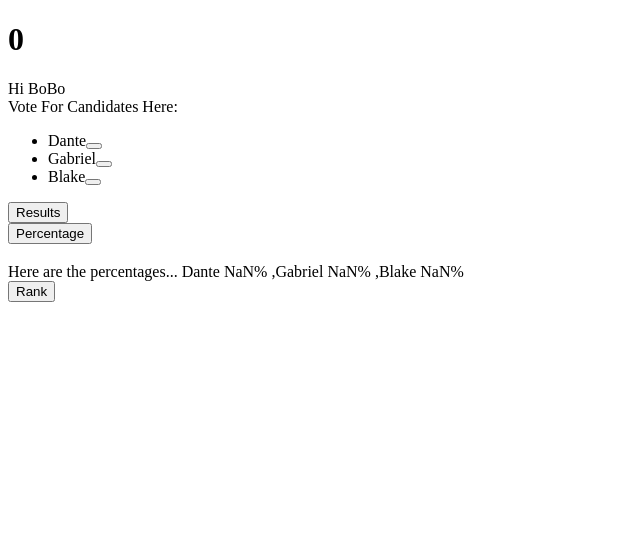
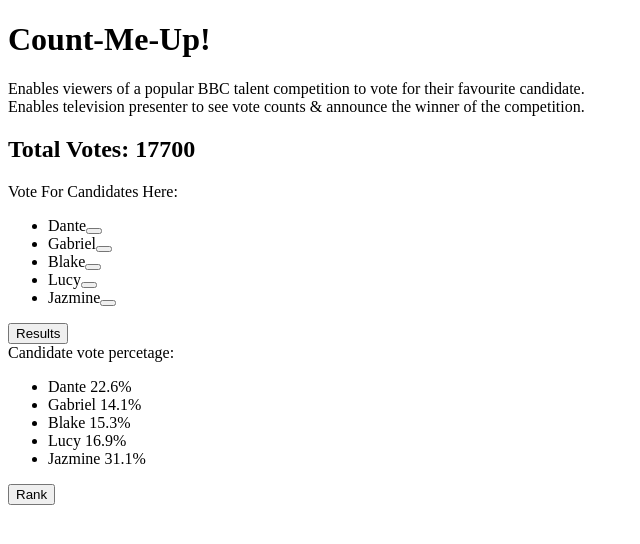
Before and after one commit to trose16/bbc-count-me-up, a plain HTML site: page index.html in a window 1280 px wide. Both pictures are taken after a click on the button "Percentage". Shown: the whole page, without its empty margins (0-640 px from the left). Drawn offline with Linux system fonts and the light colour scheme.

Commit message:
Adds page title populates with some starting votes

```diff
--- a/index.html
+++ b/index.html
@@ -1,4 +1,4 @@
-
+<!-- index.html top layer works with interface.js to populate page content using jQuery -->
 
 <!DOCTYPE html>
 
@@ -10,12 +10,14 @@
     <script src="./src/countMeUp.js"></script>
     <script src="./src/user.js"></script>
     <script src="./src/candidate.js"></script>
+
+    <title>Count-Me-Up</title>
 </head>
 
   <body>
-    <div id="header">
-      <h1 id="total-votes">H1</h1>
-    </div>
+     <h1 id="app">Count-Me-Up!</h1>
+     <p id="description">Enables viewers of a popular BBC talent competition to vote for their favourite candidate. </br> Enables television presenter to see vote counts & announce the winner of the competition.</p>
+     <h2 id="total-votes">H1</h2>
 
      <div id="candidates">
      </div>
--- a/index.js
+++ b/index.js
@@ -1,11 +1,21 @@
 // Sets up some objects for use in testing interface. Can test how jquery.js code dynamically handles presenting these if you chnage it here.
 
 countMeUp = new CountMeUp();
-user = new User('BoBo');
-candidate = new Candidate('Dante');
+user = new User('Roscoe');
+candidate1 = new Candidate('Dante');
 candidate2 = new Candidate('Gabriel');
 candidate3 = new Candidate('Blake');
-countMeUp.trackCandidate(candidate);
+candidate4 = new Candidate('Lucy');
+candidate5 = new Candidate('Jazmine');
+candidate1.votes = 4000;
+candidate2.votes = 2500;
+candidate3.votes = 2700;
+candidate4.votes = 3000;
+candidate5.votes= 5500;
+countMeUp.totalVotes = 17700;
+countMeUp.trackCandidate(candidate1);
 countMeUp.trackCandidate(candidate2);
 countMeUp.trackCandidate(candidate3);
+countMeUp.trackCandidate(candidate4);
+countMeUp.trackCandidate(candidate5);
 countMeUp.trackUser(user);
--- a/src/interface.js
+++ b/src/interface.js
@@ -1,11 +1,13 @@
-// maybe switch to constructor/prototype so I can have a view object loaded in my index.js
+// interface.js is the middle view layer accessing data from backend models to dynamically render frontend index.html page content using jQuery
 
 $(document).ready(function() {
 
-  showVotes();
+// calling the functions I need upon page load
+  welcomeUser();
+  showTotalVotes();
   showCandidate();
-  showVoteButton();
-  welcomeUser();
+  showCandidateVoteButton();
+
 
   $('#get-percentage').click(function() {
       showPercentage();
@@ -20,33 +22,14 @@ $(document).ready(function() {
   });
 
   function showPercentage() {
-      var percent = $("<h3>");
-      $('#percentage').append(percent);
-      $('#percentage').append("Here are the percentages... " + countMeUp.calcPercentage()
-      );
-    };
-
-  // function showRank() {
-  //     var rank = $("<h3>");
-  //     $('#rank').append(rank);
-  //     $('#rank').append("Here is the candidates rank:  <br>" + rankCandidateList()
-  //     );
-  // };
+      $("#percentage").html(percentageToHTML());
+      $("#percentage").prepend("Candidate vote percetage: "); // make sure this works!
+  };
 
   function showRank() {
       $("#rank").html(rankToHTML());
       $("#rank").prepend("Candidate rank: ");
   };
-
-  function rankCandidateList() {
-    countMeUp.rankCandidates()
-    var sorted = [];
-    var array = countMeUp.candidates;
-    for (var i = 0; i < array.length; i++) {
-    sorted.push(array[i].name + ": " + array[i].votes + "</br>");
-   }
-    return sorted;
-  }; // update to output unordered list
 
   function showResults() {
       var winner = $("<h3>");
@@ -58,7 +41,7 @@ $(document).ready(function() {
   function welcomeUser() {
     greet = $("<h3>");
     $("#header").append(greet);
-    $("#header").append("Hi " + user.name); // this refers to the user I instantiate in index.js
+    $("#header").append("Hi " + user.name);
   }
 
   function showCandidate() {
@@ -66,14 +49,17 @@ $(document).ready(function() {
       $("#candidates").prepend("Vote For Candidates Here:");
   };
 
-  function showVoteButton() {
+  function showCandidateVoteButton() {
     var voteBtn = $("<button>");
     $("#candidates li").append(voteBtn);
   }; // target each button to add votes to candidate
 
-  function showVotes() {
-    $('#total-votes').text(countMeUp.totalVotes);
+  function showTotalVotes() {
+    $('#total-votes').html("Total Votes: " + countMeUp.totalVotes);
   }
+
+
+// ↓ These methods convert my objects to html for view
 
   function convertToHTML() {
     var array = countMeUp.candidates;
@@ -94,18 +80,39 @@ $(document).ready(function() {
     return html + "</ul>"
   };
 
+  function percentageToHTML() {
+    var array = countMeUp.calcPercentage();
+    var html = "<ul>";
+    for ( var i = 0; i < array.length; i++ ) {
+      html += `<li>${ array[i] }</li>`;
+    }
+    return html + "</ul>"
+  };
+
 
   // Working on this functionality for voting buttons
 
+
+
+// This seems like it should be working since it does if it's done bit by bit in console. However as one function it doesn't do something right: "Uncaught TypeError: Cannot read property 'receiveVote' of undefined at User.castVote (user.js:13)"
     $('#candidates button').click(function() {
         var nameKey = (this).previousSibling;
+        return nameKey;
         console.log(nameKey);
-        var candidateObject = findCandidateObject(nameKey, countMeUp.candidates)
+        var candidateObject = findCandidateObject(nameKey, countMeUp.candidates);
+        return candidateObject;
         console.log(candidateObject);
         user.castVote(candidateObject, countMeUp);
-        showVotes();
+        showTotalVotes();
       });
 
+// just doing a manual test to make sure this doesn't throw error
+    // $('#candidates button').click(function() {
+    //     user.castVote(candidate, countMeUp);
+    //     showTotalVotes();
+    //   });
+
+// this works to extract the previousSibling (candidates name string) of the button clicked to use as a nameKey that my findCandidateObject can use as a search tool to return the candidate object for button clicked
       function nameKey() {
           $('#candidates button').click(function() {
           (this).previousSibling;
@@ -113,13 +120,15 @@ $(document).ready(function() {
           });
       };
 
+
+// takes name string and finds matching candidate object, which can be passed to castVote method and tracked
     function findCandidateObject(nameString, candidateList) {
           for (var i = 0; i < candidateList.length; i++)  {
             if (candidateList[i].name === nameString) {
           return candidateList[i];
         }
       }
-    }; // takes name string and finds matching candidate object, which can be passed to castVote method and tracked
+    };
 
 
 })
```
Also changed, not shown: candidate-btn-play.txt.
